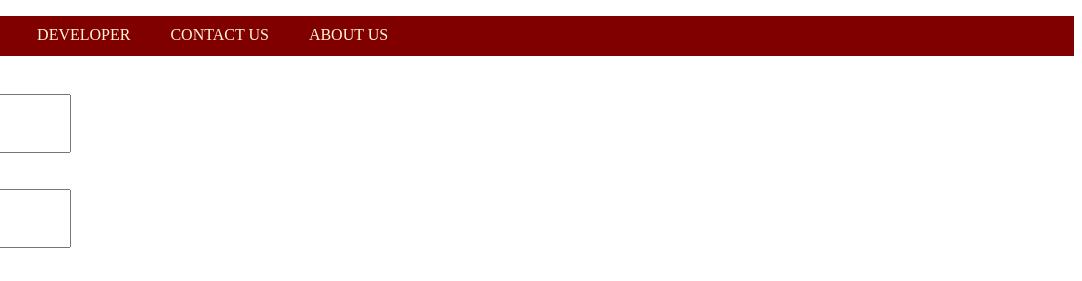
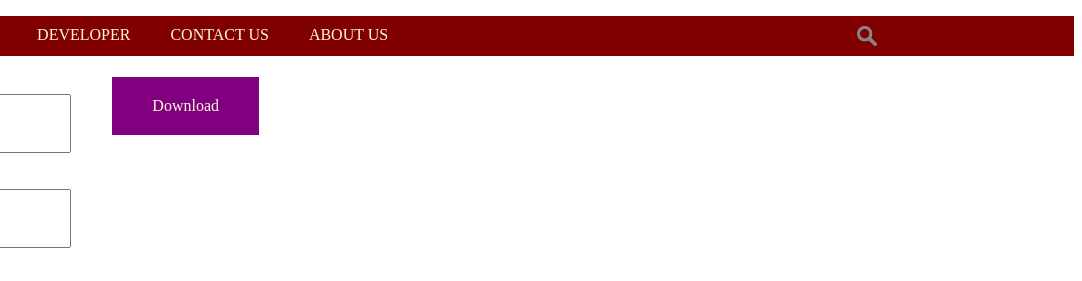
Before and after one commit to Benson306/tryJS, a plain HTML site: page index.html in a window 1280 px wide. Shown: the top 281 px of the page, 198-1280 px from the left. Drawn offline with Linux system fonts and the light colour scheme.

Commit message:
Search on nav and download popup button

```diff
--- a/index.html
+++ b/index.html
@@ -16,6 +16,7 @@
             <li><a href=''>Developer</a></li>
             <li><a href=''>Contact Us</a></li>
             <li><a href=''>About Us</a></li>
+            <li style='margin-left: 35%;' onmouseover="search1()"><img src="images/search.png" width="20px" height="20px"><input style='margin-bottom: 10%;' type='text' id='search-input' placeholder="search"></li>
         </ul>
     </nav>
 <div class='content'>
@@ -52,7 +53,12 @@
         </form>
         <br>
         Answer is:<div id='answer'> </div>
+
+
     </div>
+    <center>
+        <div class='card' onmouseover='toggleCard()'>Download</div>
+    </center>
 </div>
 
 </body>
--- a/script.js
+++ b/script.js
@@ -39,3 +39,30 @@ let togglePassword = function(){
     }
 
 }
+
+$toggleCard = false;
+let toggleCard = function(){
+    $card = document.querySelector('.card');
+    if($toggleCard === false){
+        $card.style.width='120%';
+        $card.style.margin='40%';
+        $toggleCard =true;
+    }else if($toggleCard ===true){
+        $card.style.width='100%';
+        $card.style.margin='20%';
+        $toggleCard =false;
+    }else{
+        $card.style.width='100%';
+        $card.style.margin='20%';
+        $toggleCard =false;
+    }
+
+}
+$toggleSearch = false;
+let search1 = function(){
+    $search = document.querySelector('#search-input');
+    if($toggleSearch === false){
+        $search.style.visibility='visible';
+        $toggleSearch =true;
+    }
+}
--- a/style.css
+++ b/style.css
@@ -54,3 +54,15 @@ button{
 .calc input{
     padding: 20px;
 }
+.card{
+    background-color: purple;
+    color: cornsilk;
+    padding: 20px;
+    margin: 20%;
+    width: 100%;
+    transition: all 0.3s ease-in-out;
+}
+#search-input{
+    visibility: hidden;
+    padding: 3px;
+}
```
Also changed, not shown: images/search.png (added).
